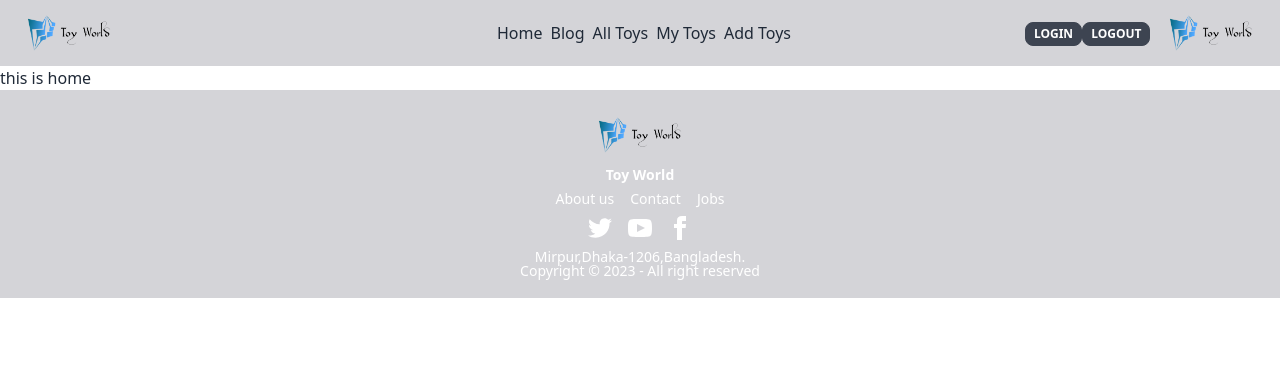
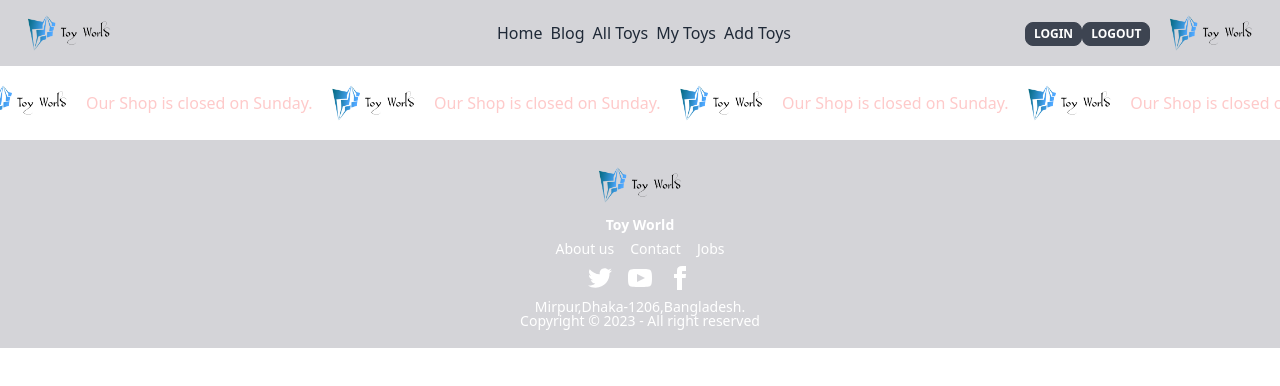
Before and after one commit to LeviathanS11/Toy-World-Client, a React (Vite) app: page / in a window 1280 px wide. Shown: the top 386 px of the page. Built offline with nearby package versions, Linux system fonts and the light colour scheme.

Commit message:
banner added(Marquee)

```diff
--- a/package.json
+++ b/package.json
@@ -15,6 +15,7 @@
     "match-sorter": "^6.3.1",
     "react": "^18.2.0",
     "react-dom": "^18.2.0",
+    "react-fast-marquee": "^1.5.2",
     "react-router-dom": "^6.11.1",
     "sort-by": "^1.2.0",
     "sweetalert2": "^11.7.5"
--- a/src/Pages/Home/Home/Home.jsx
+++ b/src/Pages/Home/Home/Home.jsx
@@ -1,9 +1,11 @@
 import React from 'react';
+import SliderMarquee from '../Marquee/SliderMarquee';
+
 
 const Home = () => {
     return (
         <div>
-            <h1>this is home</h1>
+            <SliderMarquee></SliderMarquee>
         </div>
     );
 };
--- /dev/null
+++ b/src/Pages/Home/Marquee/SliderMarquee.jsx
@@ -0,0 +1,16 @@
+import React from 'react';
+import Marquee from 'react-fast-marquee';
+import logo from '../../../assets/cover.png'
+
+const SliderMarquee = () => {
+    return (
+        <div className='my-3'>
+            <Marquee speed={70} gradient={true} gradientColor={[235, 215, 205]} className='text-red-200' autoFill={true}>
+                <img style={{ height: '50px' }} src={logo} alt="" />
+                <p>Our Shop is closed on Sunday.</p>
+            </Marquee>
+        </div>
+    );
+};
+
+export default SliderMarquee;
--- a/src/Pages/Shared/Header/Header.jsx
+++ b/src/Pages/Shared/Header/Header.jsx
@@ -4,7 +4,7 @@ import logo from '../../../assets/cover.png';
 
 const Header = () => {
     return (
-        <div className="navbar bg-zinc-300">
+        <div className="navbar bg-zinc-300 ">
             <div className="navbar-start">
                 <img style={{ height: '50px' }} src={logo} alt="" />
             </div>
--- a/src/Routes/Routes.jsx
+++ b/src/Routes/Routes.jsx
@@ -17,7 +17,7 @@ const router = createBrowserRouter([
     {
       path:'/blog',
       element:<Blog></Blog>
-    }
+    },
   ]);
 
   export default router;
```
Also changed, not shown: 1 other file (tests, documents, lock files or other folders).
